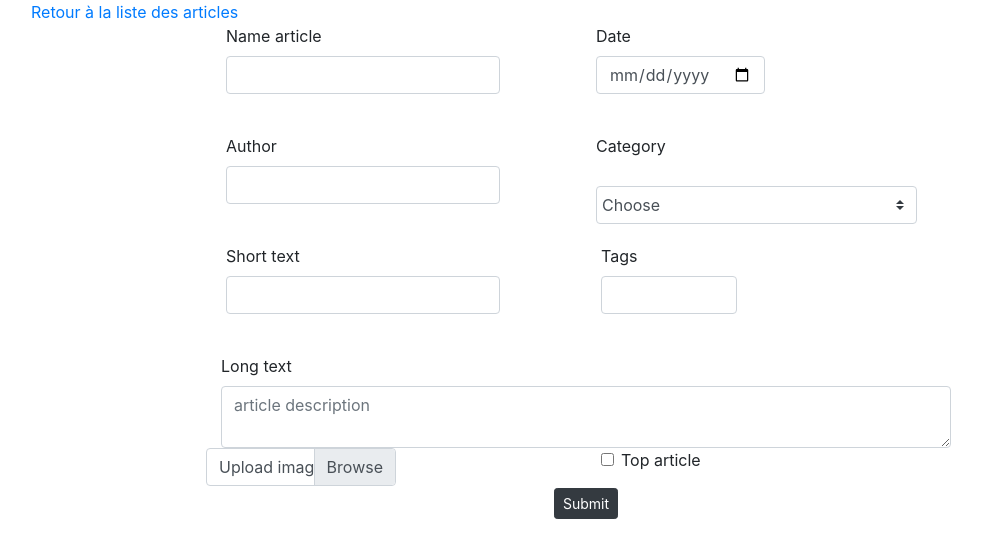
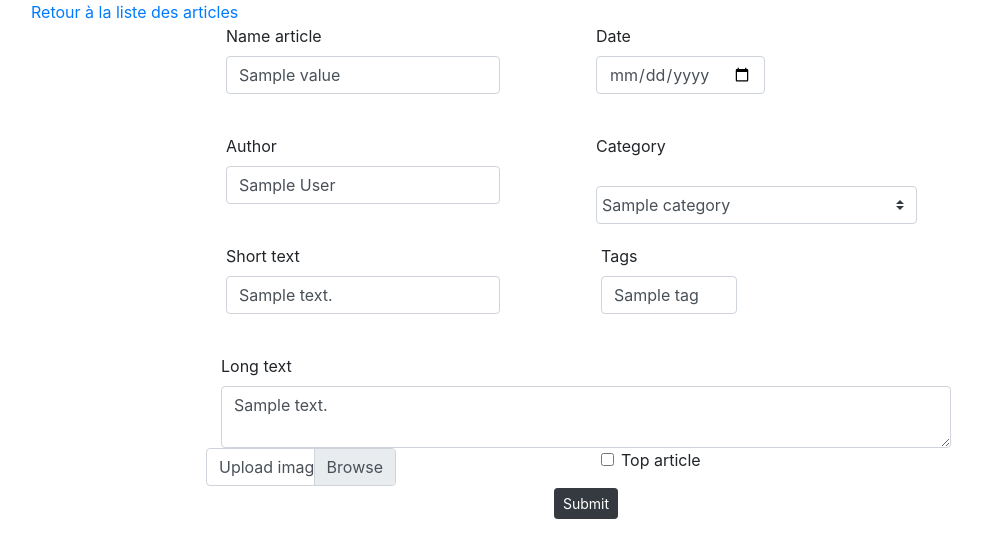
Before and after one commit to Erkha/WildPostInvestigation, a PHP site: template src/View/AdminArticle/adminArticleForm.html.twig in a window 1280 px wide. Shown: the part 94-652 px from the top of the page, without its empty margins (54-1036 px from the left). Run offline with PHP 8.4, Linux system fonts and the light colour scheme; the template is opened without the code that fills it: most values are stand-ins (such as "Sample title", 1, 10 or a date in 2020); a stand-in replaces the project's code that opens the database connection; some libraries are stand-ins or nearby versions; some web fonts are replaced.

Commit message:
reviewed values et category request on adminArticle form, added update method

```diff
--- a/src/View/AdminArticle/adminArticleForm.html.twig
+++ b/src/View/AdminArticle/adminArticleForm.html.twig
@@ -7,19 +7,20 @@
 <div class="container">
 	<a href="index"> Retour à la liste des articles</a>
 	<form action="" method="POST">
+		<input id="id" name="id" type="hidden" value="{{values.id}}">
 		<div class="row justify-content-center">
 			<div class="form-row col-4">
 			    <div class="form-group">
 			      	<label for="inputText">Name article</label>
-			      	<input type="text" class="form-control" name="title" id="title" required>
-					<label class="form-check-label">{{ error.title }}</label>
+			      	<input type="text" class="form-control" name="title" id="title" value="{{ values.title }}" required>
+					<label class="form-check-label">{{ errors.title }}</label>
 			    </div>
 			</div>
 			<div class="form-row col-4">
 			    <div class="form-group">
 			      <label for="inputText">Date</label>
-			      <input type="date" class="form-control" name="date" id="date" required>
-			      <label class="form-check-label">{{ error.date }}</label>
+			      <input type="date" class="form-control" name="date" id="date" value="{{ values.date }}" required>
+			      <label class="form-check-label">{{ errors.date }}</label>
 			    </div>
 			</div>
 	  	</div>
@@ -27,49 +28,48 @@
 			<div class="form-row col-4">
 			    <div class="form-group">
 			      <label for="inputText">Author</label>
-			      <input type="text" class="form-control" name="author" id="author" required>
-			      <label class="form-check-label">{{ error.author }}</label>
+			      <input type="text" class="form-control" name="author" id="author" value="{{ values.author }}" required>
+			      <label class="form-check-label">{{ errors.author }}</label>
 			    </div>
 			</div>
 			<div class="form-row col-4">
 			{# Todo: foreach #}
 				<label for="inputText">Category</label>
-				<select name="selectCat" id="selectCat" class="custom-select col-11" required>
-					 <label class="form-check-label">{{ error.selectCat }}</label>
-					 <option selected="selected">Choose</option>
-					 <option value="1">Sport</option>
-					 <option value="2">Politique</option>
-					 <option value="3">Autres</option>
+				<select name="category" id="category" class="custom-select col-11" required>
+					{% for category in categories %}
+					 <option value="{{category.id}}" {% if category.id == values.category %} selected {% endif %}>{{category.name}}</option>
+    			{% endfor %}
 				</select>
+				<label class="form-check-label">{{ errors.category }}</label>
 			</div>
 		</div>
 		<div class="row justify-content-center">
 			<div class="form-row col-4">
 			    <div class="form-group">
 			      <label for="inputText">Short text</label>
-			      <input type="text" class="form-control" name="shortText" id="shortText" required>
-			      <label class="form-check-label">{{ error.shortText }}</label>
+			      <input type="text" class="form-control" name="shortText" id="shortText" value="{{ values.shortText }}"required>
+			      <label class="form-check-label">{{ errors.shortText }}</label>
 			    </div>
 			</div>
 			<div class="form-row col-4">
 		    	<div class="form-group col-5">
 		      		<label for="inputText">Tags</label>
-		      		<input type="text" class="form-control" name="tag" id="tag" required>
-		      		<label class="form-check-label">{{ error.tag }}</label>
+		      		<input type="text" class="form-control" name="tag" id="tag" value="{{ values.tag }}" required>
+		      		<label class="form-check-label">{{ errors.tag }}</label>
 		    	</div>
 	    	</div>
 		</div>
 		<div class="row justify-content-center">
 			<div class="col-8">
 			    <label for="content">Long text</label>
-			    <textarea class="form-control" id="content" name="content" placeholder="article description"></textarea>
+			    <textarea class="form-control" id="content" name="content" placeholder="article description">{{ values.content }}</textarea>
 			</div>
 		</div>
 		<div class="row justify-content-center">
 		    <div class="custom-file col-4">
 				<input type="file" class="custom-file-input" name="upload" id="upload">
 				<label class="custom-file-label col-6" for="customFile">Upload image</label>
-				<label class="form-check-label">{{ error.upload }}</label>
+				<label class="form-check-label">{{ errors.upload }}</label>
 			</div>
 			<div class="form-group col-4">
 	    		<div class="form-check">
```
Also changed, not shown: src/Controller/AdminArticleController.php (+53 -7 lines), src/Model/AdminArticleManager.php (+29 -1 lines).
